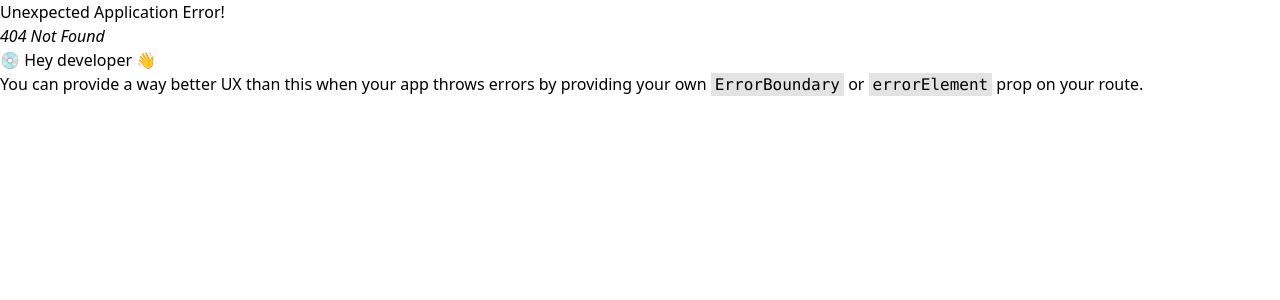
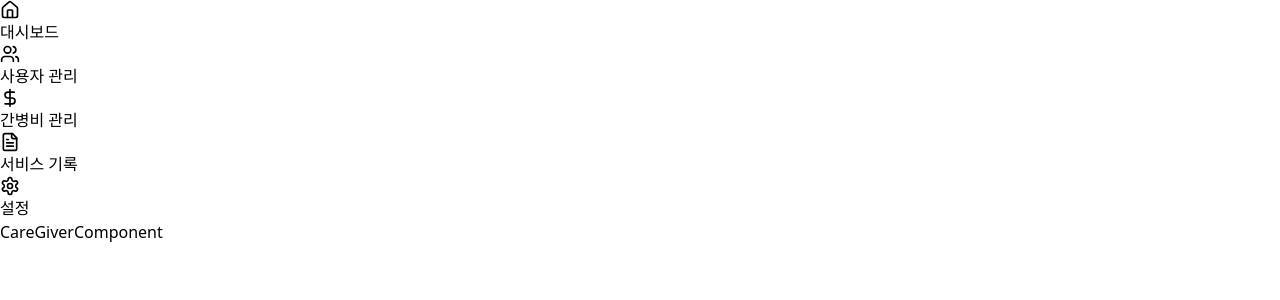
Before and after one commit to yun9699/CareBridgeAdmin, a React (Vite) app: page /caregiver in a window 1280 px wide. Before the commit this address had no page. Shown: the top 300 px of the page. Built offline with nearby package versions, Linux system fonts and the light colour scheme.

Commit message:
feat: caregiver router, component, page

```diff
--- /dev/null
+++ b/src/component/caregiver/CareGiverComponent.jsx
@@ -0,0 +1,11 @@
+
+
+function CareGiverComponent() {
+    return (
+        <div>
+            <div>CareGiverComponent</div>
+        </div>
+    );
+}
+
+export default CareGiverComponent;
--- /dev/null
+++ b/src/page/CareGiverPage.jsx
@@ -0,0 +1,11 @@
+import CareGiverComponent from "../component/caregiver/CareGiverComponent.jsx";
+
+function CareGiverPage() {
+    return (
+        <div>
+            <CareGiverComponent></CareGiverComponent>
+        </div>
+    );
+}
+
+export default CareGiverPage;
--- a/src/router/CareGiverRouter.jsx
+++ b/src/router/CareGiverRouter.jsx
@@ -1,8 +1,11 @@
 
-function CareGiverRouter() {
-    return (
-        <div></div>
-    );
+import {lazy} from "react";
+
+const CareGiver = lazy(() => import("../page/CareGiverPage"));
+
+const CareGiverRouter = {
+    path: "/caregiver",
+    element: <CareGiver></CareGiver>
 }
 
 export default CareGiverRouter;
--- a/src/router/MainRouter.jsx
+++ b/src/router/MainRouter.jsx
@@ -11,11 +11,11 @@ const MainRouter = createBrowserRouter([
         element: <AdminIndex/>,
         children: [
             QNARouter,
+            CareGiverRouter,
         ]
     },
 
     FAQRouter,
-    CareGiverRouter,
     CareTakerRouter
 
 
```
